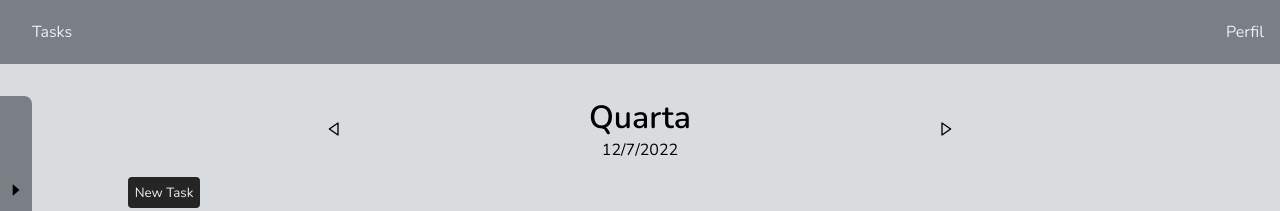
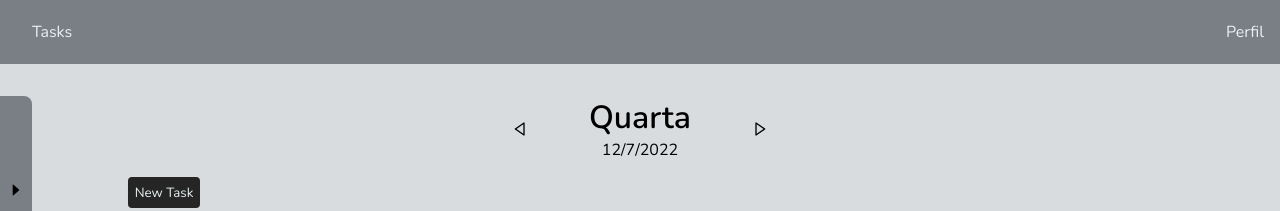
Before and after one commit to fabioVitorTavares/Takss, a React (Vite) app in the folder Tasks/: page / in a window 1280 px wide. Shown: the top 211 px of the page. Built offline with nearby package versions, Linux system fonts and the light colour scheme.

Commit message:
commit 191220221729

```diff
--- a/Tasks/src/Components/Schedule/style.css
+++ b/Tasks/src/Components/Schedule/style.css
@@ -111,11 +111,11 @@
 }
 
 .titleCalendar {
+  width: 16em;
   display: flex;
   flex-direction: row;
   align-items: center;
   justify-content: space-between;
-  padding: 0 6em 0 6em;
   gap: 2em;
   margin-bottom: 1em;
 }
```
Also changed, not shown: Tasks/src/Components/Schedule/index.tsx (+8 -23 lines).
